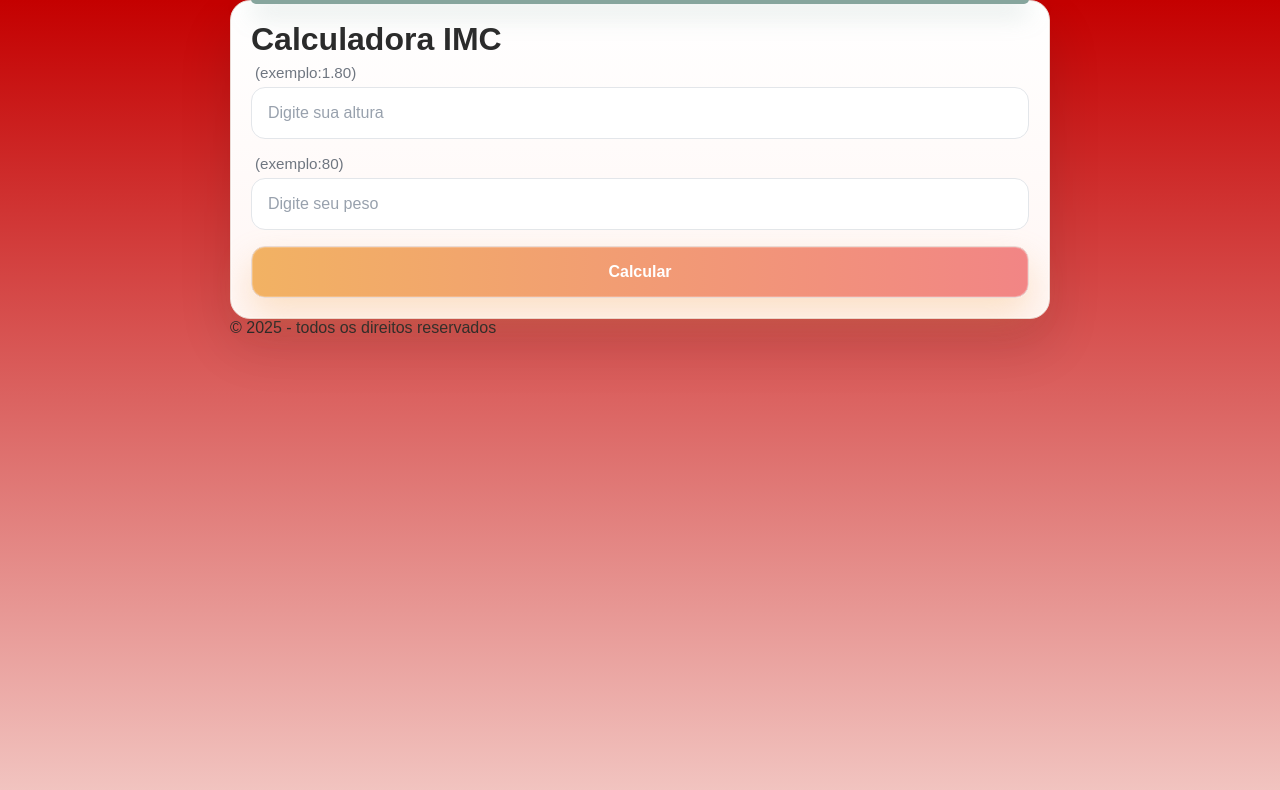
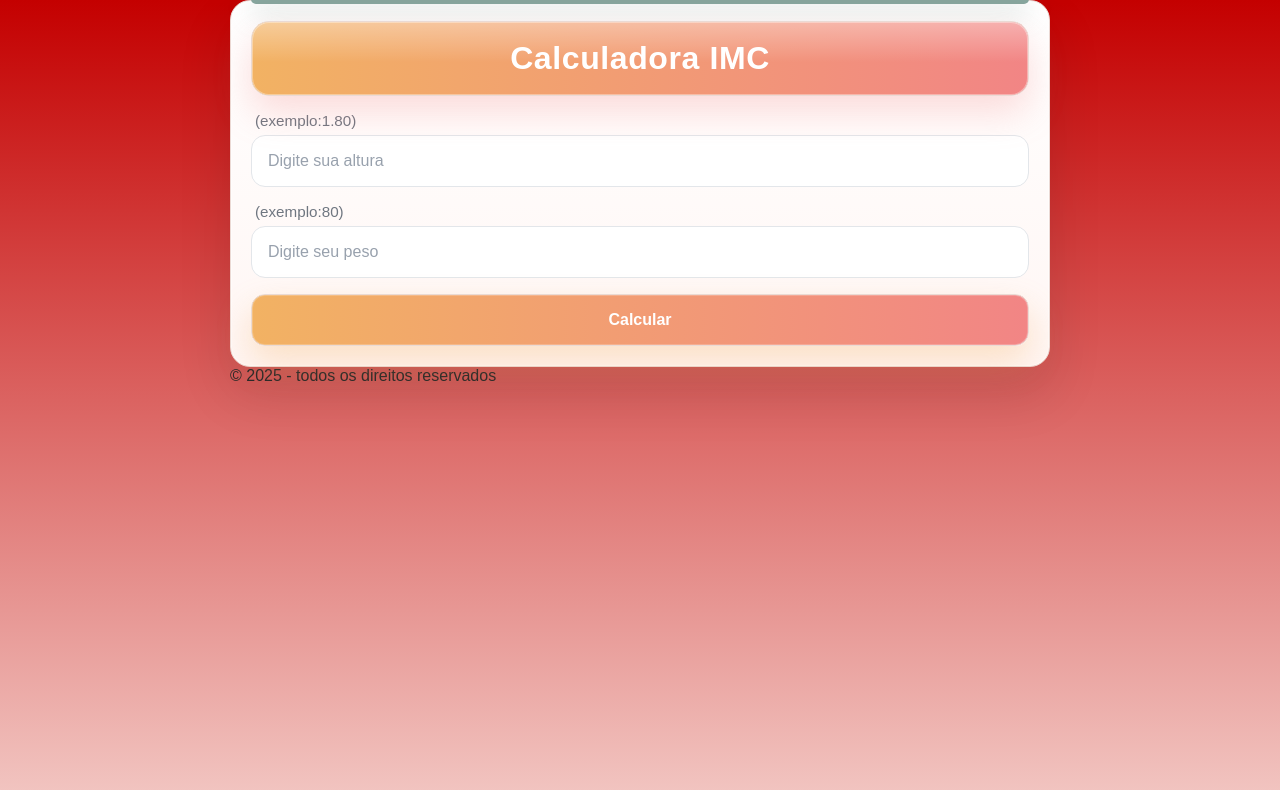
Before and after one commit to CP4-Front-Calculadora-IMC/CP4-Calculadora-IMC, a React (Vite) app: page / in a window 1280 px wide. Shown: the top 790 px of the page. Built offline with nearby package versions, Linux system fonts and the light colour scheme.

Commit message:
ADD header.css

```diff
--- a/src/css/header.css
+++ b/src/css/header.css
@@ -0,0 +1,29 @@
+.header {
+  width: 100%;
+  background: linear-gradient(90deg, #F2B263 0%, #F28585 100%);
+  border: 1px solid #EADAD4;
+  border-radius: 18px;
+  padding: 18px 20px;
+  text-align: center;
+  color: #ffffff;
+  box-shadow:
+    0 0 0 1px rgba(255,255,255,0.35) inset,
+    0 16px 36px rgba(242,133,133,0.28);
+  margin: 0 0 16px 0;
+  position: relative;
+  overflow: hidden;
+}
+
+.header::after {
+  content: "";
+  position: absolute;
+  inset: 0;
+  background: linear-gradient(180deg, rgba(255,255,255,0.35), transparent 55%);
+  pointer-events: none;
+}
+
+.header h1 {
+  font-size: 2rem;
+  font-weight: 900;
+  letter-spacing: 0.6px;
+}
```
